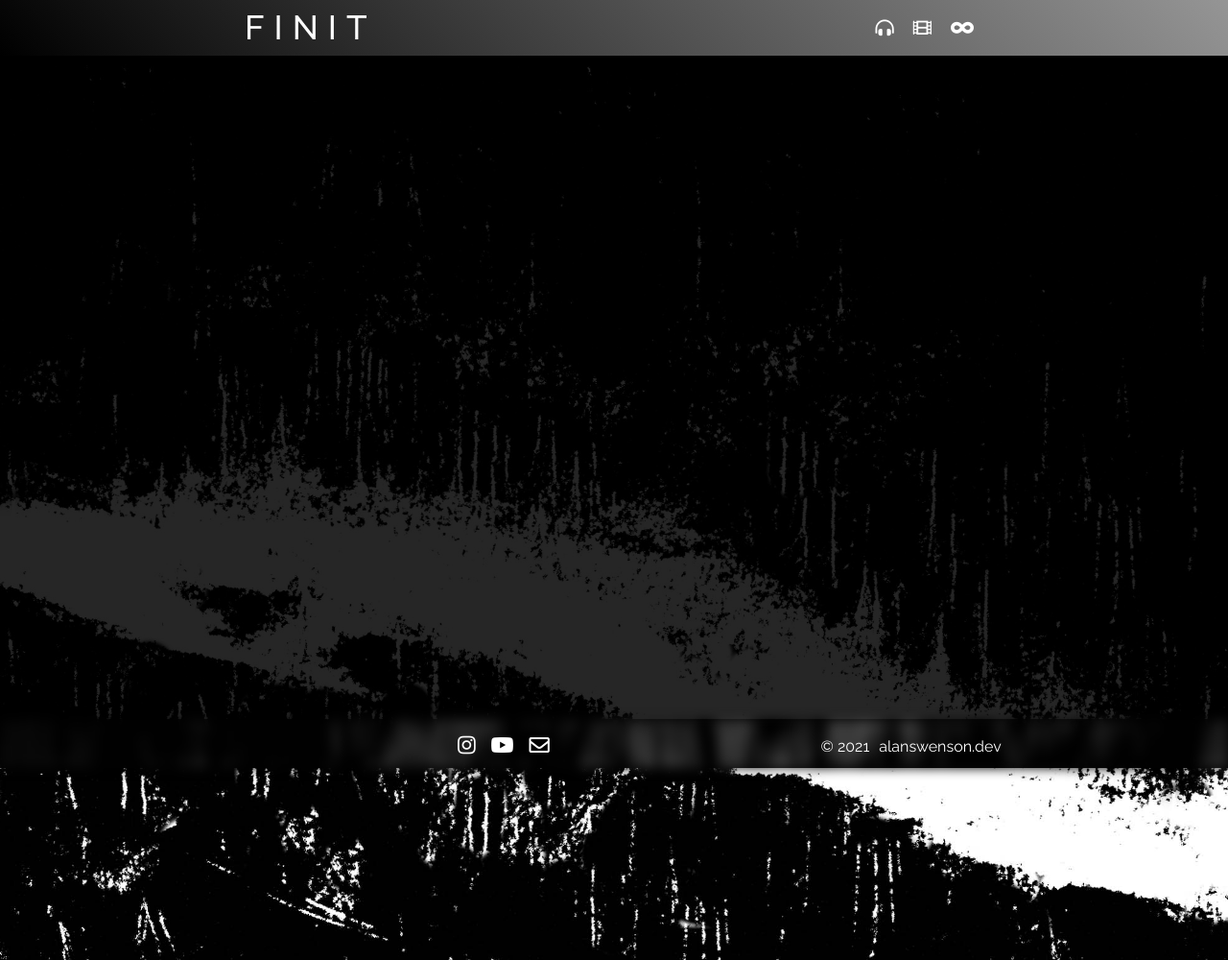
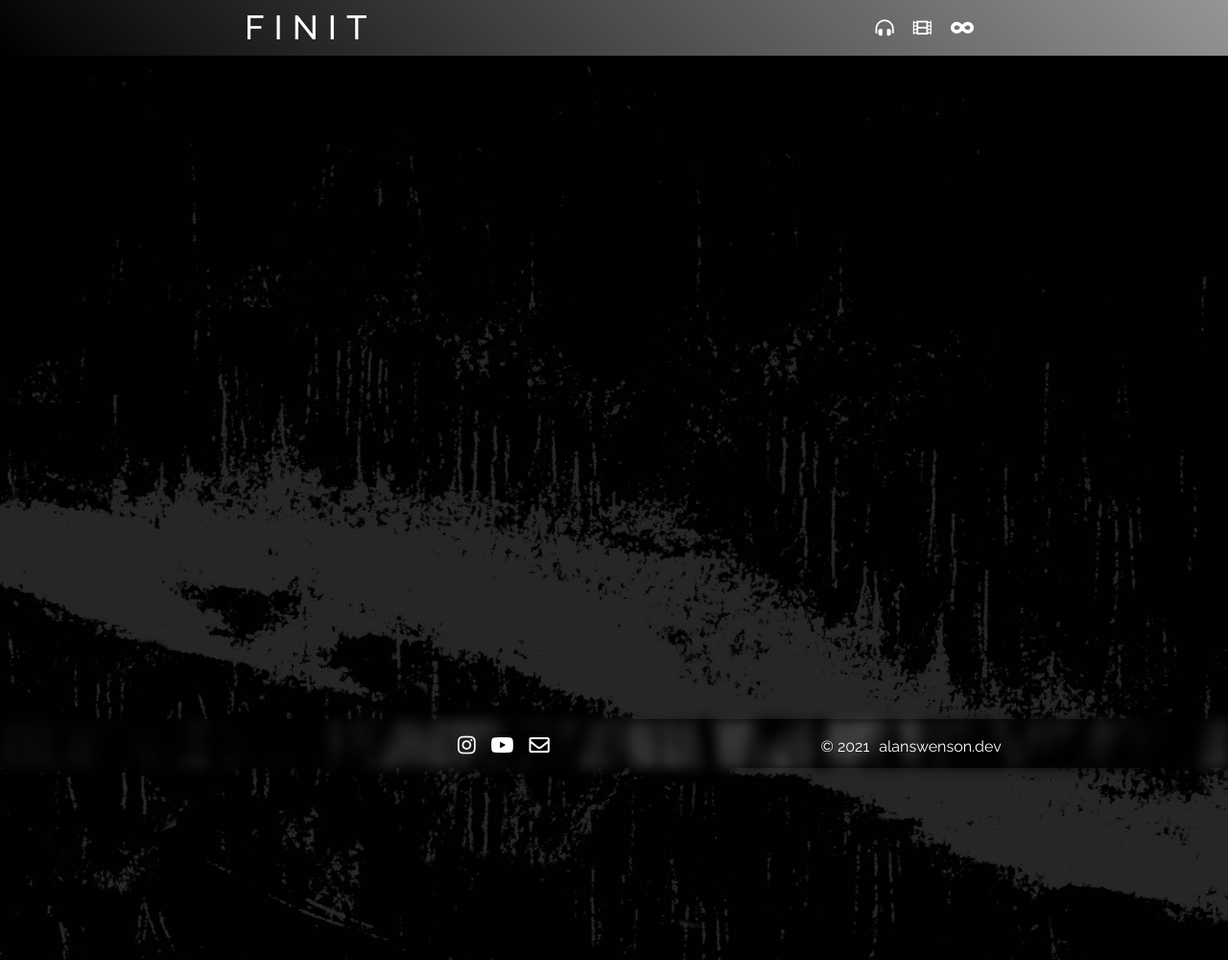
Before and after one commit to AlanSwenson/audio, a Flask app: page / in a window 1280 px wide. Shown: the whole page at 96% size. Run offline with Flask 2, Linux system fonts and the light colour scheme; some libraries are stand-ins or nearby versions.

Commit message:
burn in background

```diff
--- a/audio/static/sass/custom.sass
+++ b/audio/static/sass/custom.sass
@@ -53,15 +53,6 @@ main
     background-position: center
     background-size: cover
 
-    &::before
-        content: ""
-        position: absolute
-        top: 0px
-        right: 0px
-        bottom: 0px
-        left: 0px
-        background-color: rgba(0,0,0,0.85)
-
 footer
     color: white
     height: 50px
--- a/audio/templates/home.html
+++ b/audio/templates/home.html
@@ -4,7 +4,7 @@
 {% include "nav.html" %}
 
 <main class="flex-shrink-0" style="background-image: url({{ url_for('static',
-filename='img/creepy-bg.jpg' ) }});">
+filename='img/creepy-bg2.jpg' ) }});">
 
     {% include "listen.html" %}
 
```
Also changed, not shown: audio/static/img/creepy-bg2.jpg (added).
